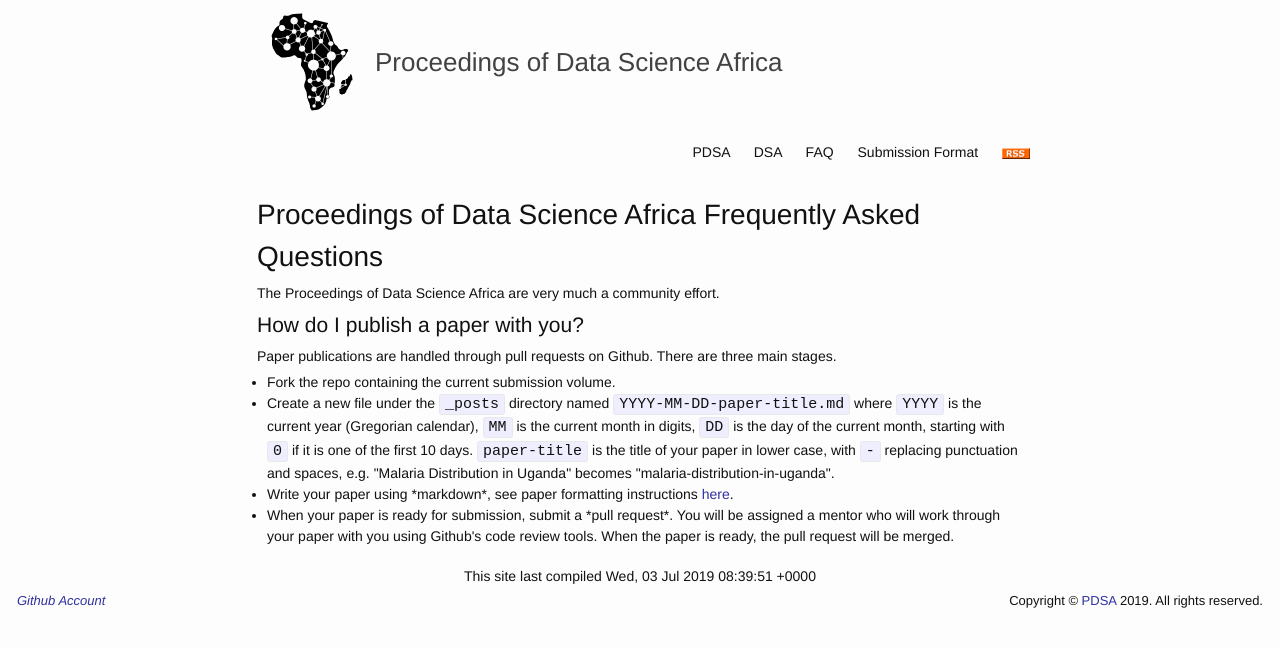
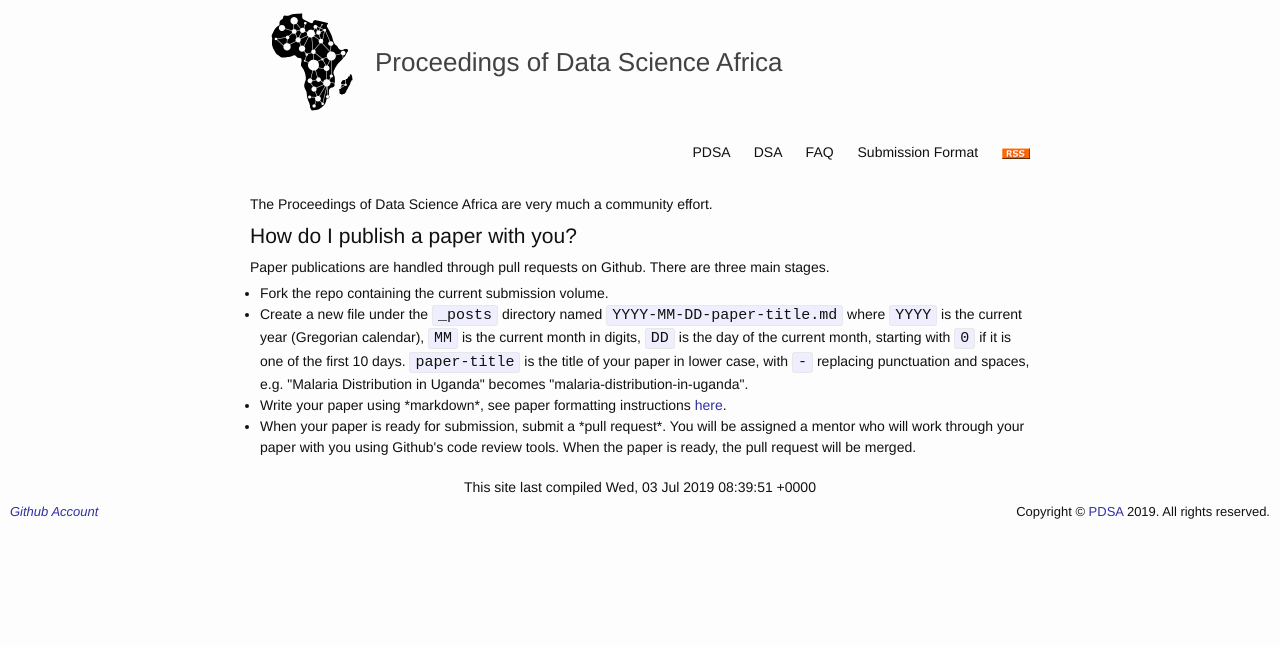
Before and after one commit to dsapress/dsapress.github.io, a Jekyll site: the page built from faq.html, in a window 1280 px wide. Shown: the top 647 px of the page. Built offline with Jekyll 4.4.1, drawn with Linux system fonts in a browser that asks for light colours.

Commit message:
UPdate faq.html

```diff
--- a/faq.html
+++ b/faq.html
@@ -1,10 +1,7 @@
 ---
 layout: default
-title: "Proceedings of Data Science Africa FAQ"
+title: "PDSA Frequently Asked Questions"
 ---
-<div id="content">
-
-<h1>Proceedings of Data Science Africa Frequently Asked Questions</h1>
 
 <p>The Proceedings of Data Science Africa are very much a
 community effort.
```
